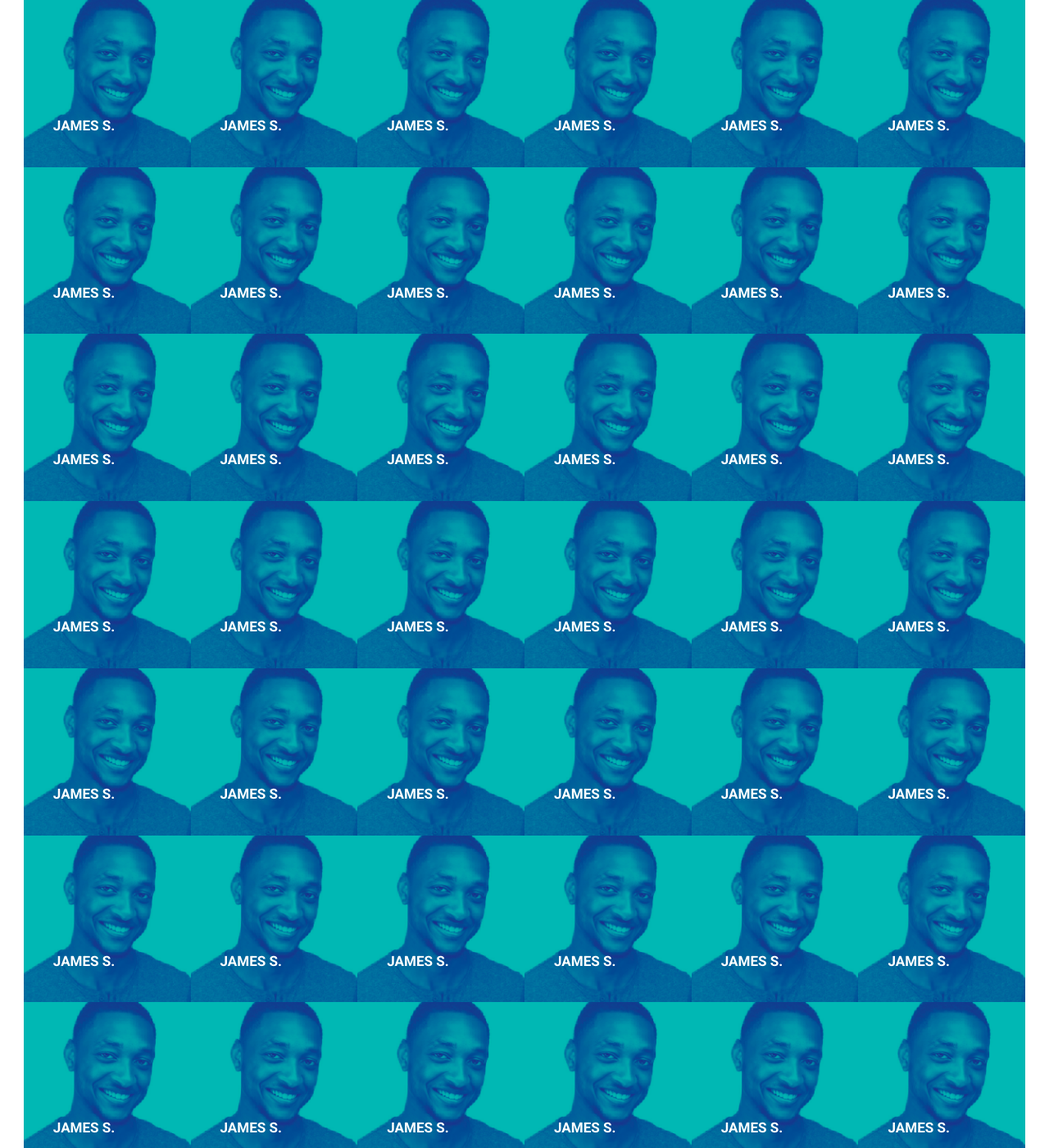
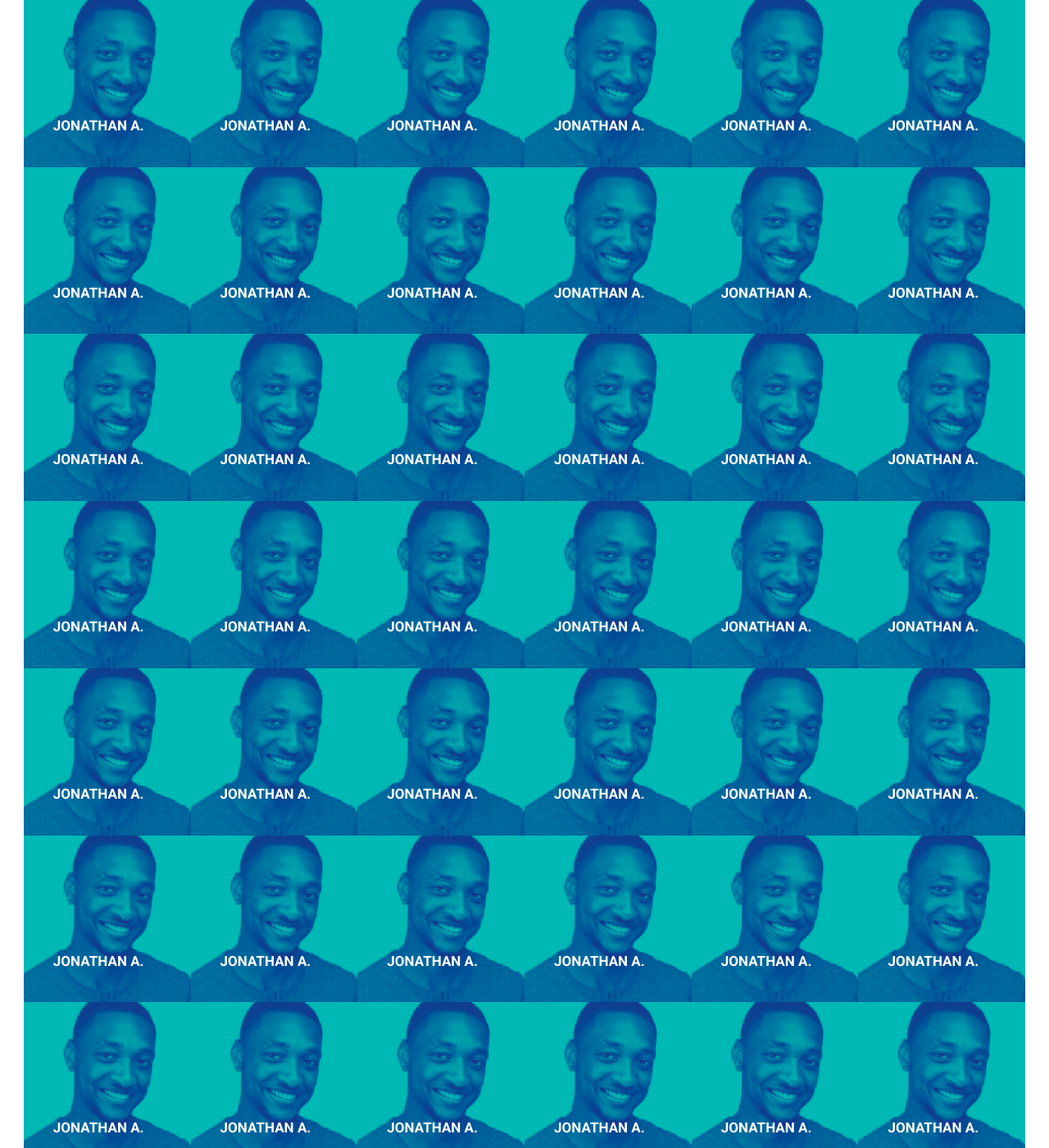
Before and after one commit to matthewpeixoto/portrait-hover-state, a Jekyll site: the page built from index.html, in a window 1280 px wide and 1400 px high. Shown: the whole window at 82% size. Built offline with Jekyll 4.4.1, drawn with Linux system fonts in a browser that asks for light colours; some of the changed text lies outside the part shown.

Commit message:
Longer name

```diff
--- a/_includes/unit-designer.html
+++ b/_includes/unit-designer.html
@@ -3,7 +3,7 @@
     <div class="embed embed-1by1">
       <img class="embed-item" src="{{site.baseurl}}/images/portrait.png" alt="" />
     </div>
-    <strong class="name pin-bl milli text-upper bold">James S.</strong>
+    <strong class="name pin-bl milli text-upper bold">Jonathan A.</strong>
     <div class="border-container absolute h-1 w-1 island-1-2">
       <span class="ib border h-1 w-1"></span>
     </div>
--- a/_layouts/default.html
+++ b/_layouts/default.html
@@ -6,8 +6,6 @@
   <meta name="viewport" content="width=device-width,initial-scale=1">
   <link href="https://fonts.googleapis.com/css?family=Roboto:400,700" rel="stylesheet">
   <link href="{{site.baseurl}}/css/site.css" rel="stylesheet">
-  <script src="{{site.baseurl}}/js/modernizr.custom.97074.js"></script>
-  <noscript><link rel="stylesheet" type="text/css" href="{{site.baseurl}}/css/noJS.css"/></noscript>
 </head>
 <body>
 
@@ -16,6 +14,7 @@
   </main>
 
 <script type="text/javascript" src="https://cdnjs.cloudflare.com/ajax/libs/jquery/3.3.1/jquery.min.js"></script>
+<script src="{{site.baseurl}}/js/modernizr.custom.97074.js"></script>
 <script type="text/javascript" src="{{site.baseurl}}/js/jquery.hoverdir.js"></script>
 <script type="text/javascript">
   $(function() {
```
Also changed, not shown: 1 other file.
